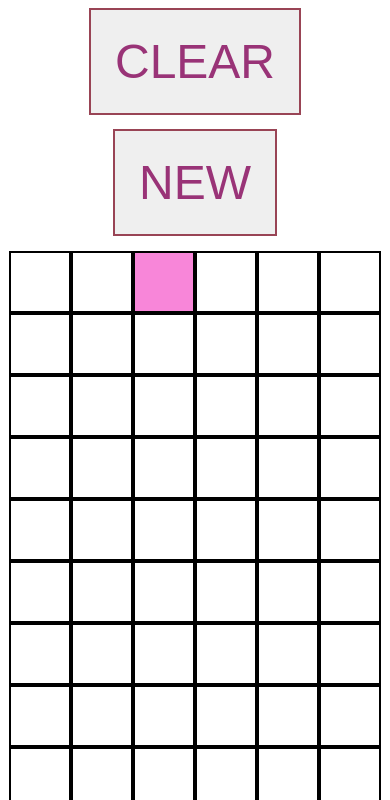
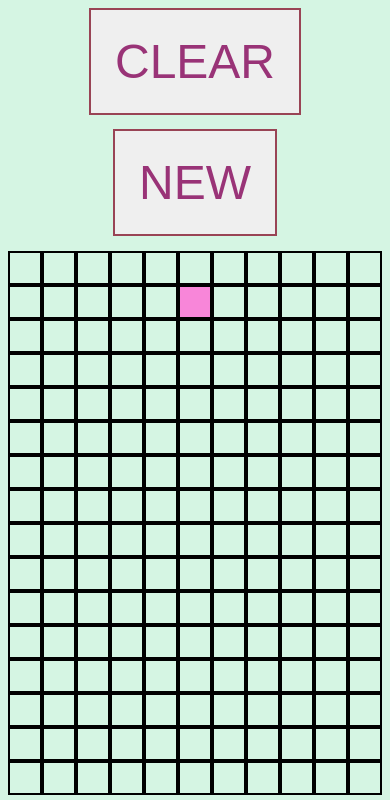
Before and after one commit to rizikolik/ETCH-A-SKETCH, a plain HTML site: page index.html in a window 390 px wide. Both pictures are taken after a click on the button "NEW". Shown: the top 800 px of the page. Drawn offline with Linux system fonts and the light colour scheme.

Commit message:
colorized and mobile event listeners added

```diff
--- a/main.css
+++ b/main.css
@@ -1,4 +1,5 @@
 body{
+    background:#D5F5E3;
     font-size:2em;
     display:flex;
     flex-direction: column;
--- a/main.js
+++ b/main.js
@@ -24,10 +24,11 @@ function createCells(num) {
         for (let j = 0; j < num; j++) {
             let cell = document.createElement("div");
             cell.classList.add("cells");
-            cell.style.width = (29 / num)+ "em";
-            cell.style.height = (29 / num) + "em";
+            cell.style.width = (15/ num)+ "em";
+            cell.style.height = (15/ num) + "em";
             cell.style.border ="2px solid black";
             cell.addEventListener("mouseover", changeColor);
+            cell.addEventListener('touchstart', changeColor);
             line.appendChild(cell);
 
         }
@@ -39,14 +40,20 @@ function createCells(num) {
 
 
 
-function changeColor(){
-    r=Math.floor(Math.random()*256);
+
+function changeColor(event){
+     event.preventDefault()
+    if(!this.classList.contains("colored")){
+        r=Math.floor(Math.random()*256);
     g=Math.floor(Math.random()*256);
     b=Math.floor(Math.random()*256);
     rgb=(r+","+g+","+b)
 
     //console.log("rgb("+rgb+")"); //I used this for test
     this.style.background="rgb("+rgb+")";
+    this.classList.add("colored");
+    }
+
 }
 
 function clearCells() {
```
